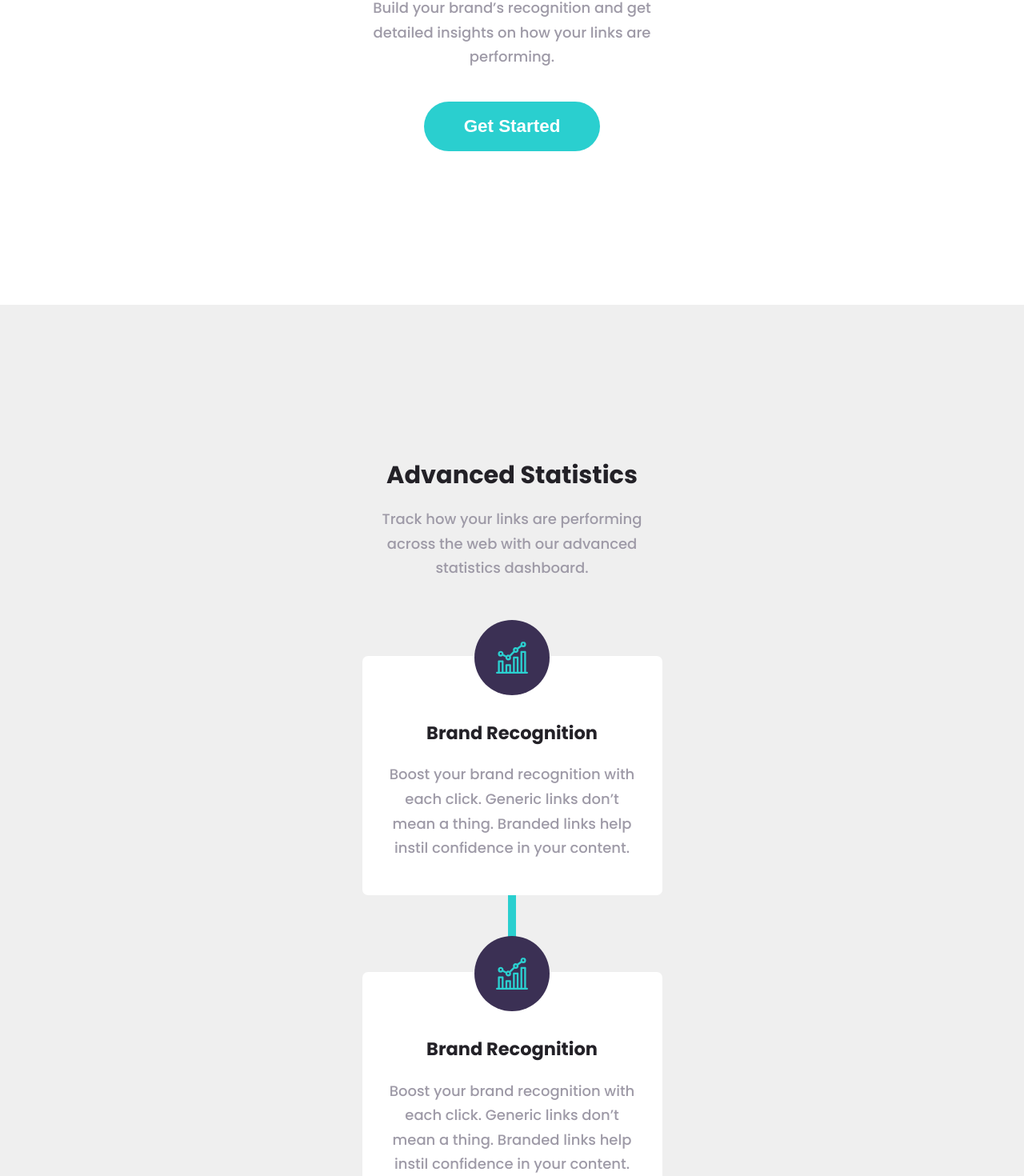
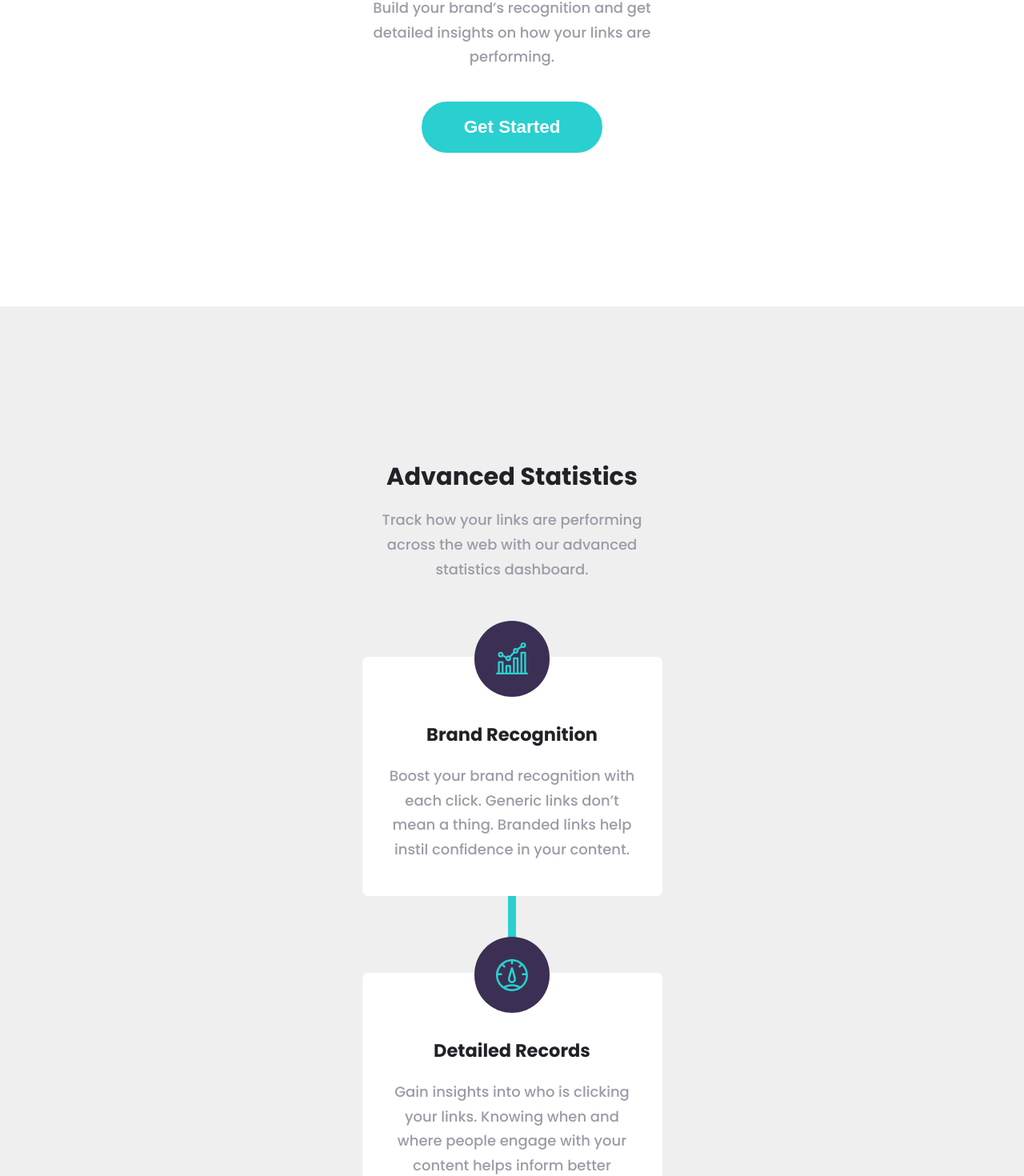
Before and after one commit to hugodelbegue/url-shortening-api-master, a Vue app: page / in a window 1280 px wide. Shown: the part 657-2127 px from the top of the page at 80% size. Built offline with nearby package versions, Linux system fonts and the light colour scheme.

Commit message:
interaction with buttons and links

```diff
--- a/src/App.vue
+++ b/src/App.vue
@@ -33,9 +33,12 @@ import Card from '@/components/Card.vue';
         </div>
         <div class="statistics_cards">
           <div class="line_through"></div>
-          <Card />
-          <Card />
-          <Card />
+          <Card img="icon-brand-recognition.svg" title="Brand Recognition" text="Boost your brand recognition with each click. Generic links don’t
+  mean a thing. Branded links help instil confidence in your content." />
+          <Card img="icon-detailed-records.svg" title="Detailed Records" text="Gain insights into who is clicking your links. Knowing when and where
+  people engage with your content helps inform better decisions." />
+          <Card img="icon-fully-customizable.svg" title="Fully Customizable" text="Improve brand awareness and content discoverability through customizable
+  links, supercharging audience engagement." />
         </div>
       </div>
       <div class="started  body_size body_center">
--- a/src/assets/scss/base.scss
+++ b/src/assets/scss/base.scss
@@ -20,6 +20,7 @@
     --background-tersiary: var(--dark-violet);
     --background-footer: var(--very-dark-violet);
     --background-button: var(--cyan);
+    --background-button-active: rgba(42, 207, 207, 0.509);
 
     --color-text: var(--grayish-violet);
     --color-title-light: var(--white);
--- a/src/assets/scss/main.scss
+++ b/src/assets/scss/main.scss
@@ -35,6 +35,24 @@ h2 {
     line-height: 1.4;
 }
 
+li {
+    cursor: pointer;
+    transition: color .25s ease;
+
+    &:hover {
+        color: var(--background-button) !important;
+    }
+
+    &:active {
+        color: var(--background-button) !important;
+    }
+
+    button {
+        width: 100%;
+        font-size: 1em;
+    }
+}
+
 // class
 .body_size {
     padding-left: max(var(--body-padding), calc(50% - var(--mobile) / 2));
--- a/src/components/Button.vue
+++ b/src/components/Button.vue
@@ -17,12 +17,21 @@ defineProps({
 button {
     cursor: pointer;
     background: var(--background-button);
-    border: 0px solid var(--background-button);
+    border: 3px solid var(--background-button);
     color: var(--color-title-light);
     border-radius: 50px;
-    padding: .9em 2.2em;
+    padding: .8em 2.2em;
     font-size: 1.4rem;
     font-weight: var(--weight-bold);
     line-height: 1;
+    transition: background .2s ease;
+
+    &:hover {
+        background: var(--background-button-active);
+    }
+
+    &:active {
+        background: var(--background-button-active);
+    }
 }
 </style>
--- a/src/components/Card.vue
+++ b/src/components/Card.vue
@@ -1,18 +1,41 @@
 <template>
     <div class="card">
         <div class="ball_card">
-            <img src="@/assets/images/icon-brand-recognition.svg" alt="">
+            <img :src="imgUrl(img)" :alt="alt(title)">
         </div>
         <div class="card_description">
-            <h3>Brand Recognition</h3>
-            <p>Boost your brand recognition with each click. Generic links don’t
-                mean a thing. Branded links help instil confidence in your content.</p>
+            <h3>{{ title }}</h3>
+            <p>{{ text }}</p>
         </div>
     </div>
 </template>
 
 <script setup>
-
+defineProps({
+    img: {
+        type: String
+    },
+    title: {
+        type: String
+    },
+    text: {
+        type: String
+    },
+})
+</script>
+<script>
+export default {
+    data() {
+        return {
+            imgUrl(file) {
+                return new URL(`../assets/images/${file}`, import.meta.url).href;
+            },
+            alt(title) {
+                return "Icon de la la section " + title;
+            }
+        }
+    }
+}
 </script>
 
 <style lang="scss" scoped>
--- a/src/layouts/Footer.vue
+++ b/src/layouts/Footer.vue
@@ -115,7 +115,17 @@ h3 {
 
 .social_icon {
     svg {
+        cursor: pointer;
         width: 29px;
+        transition: .25s ease;
+
+        &:hover {
+            fill: var(--background-button);
+        }
+
+        &:active {
+            fill: var(--background-button);
+        }
     }
 }
 </style>
--- a/src/layouts/Header.vue
+++ b/src/layouts/Header.vue
@@ -12,7 +12,7 @@ import Button from '@/components/Button.vue';
                 <label for="burger">
                     <div class="icon_menu"></div>
                 </label>
-                <div class="burger_links hide" ref="links">
+                <div class="burger_links" ref="links">
                     <ul>
                         <li>Features</li>
                         <li>Pricing</li>
@@ -34,7 +34,7 @@ export default {
     methods: {
         toggleMenu() {
             const { links } = this.$refs;
-            if (links.classList.contains('hide')) {
+            if (links.classList.contains('hide') || !(links.classList.contains('show'))) {
                 links.style.display = "flex";
                 links.classList.remove('hide');
                 links.classList.add('show');
@@ -107,6 +107,7 @@ hr {
 .burger_links {
     background: var(--background-tersiary);
     z-index: 1;
+    display: none;
     flex-direction: column;
     text-align: center;
     position: fixed;
@@ -125,13 +126,7 @@ hr {
     }
 
     li {
-        cursor: pointer;
         color: var(--color-title-light);
-
-        button {
-            width: 100%;
-            font-size: 1em;
-        }
     }
 }
 
```
